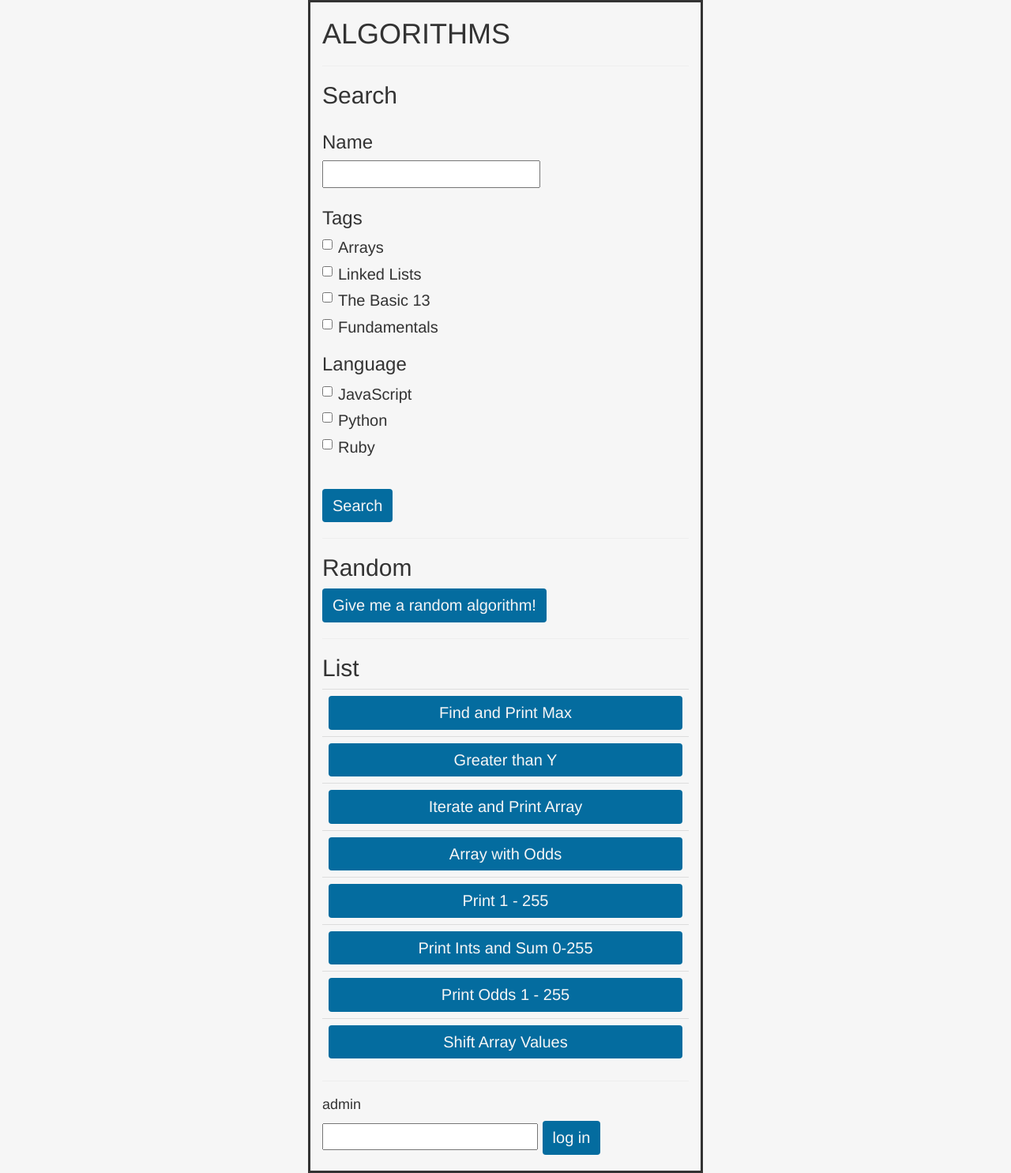
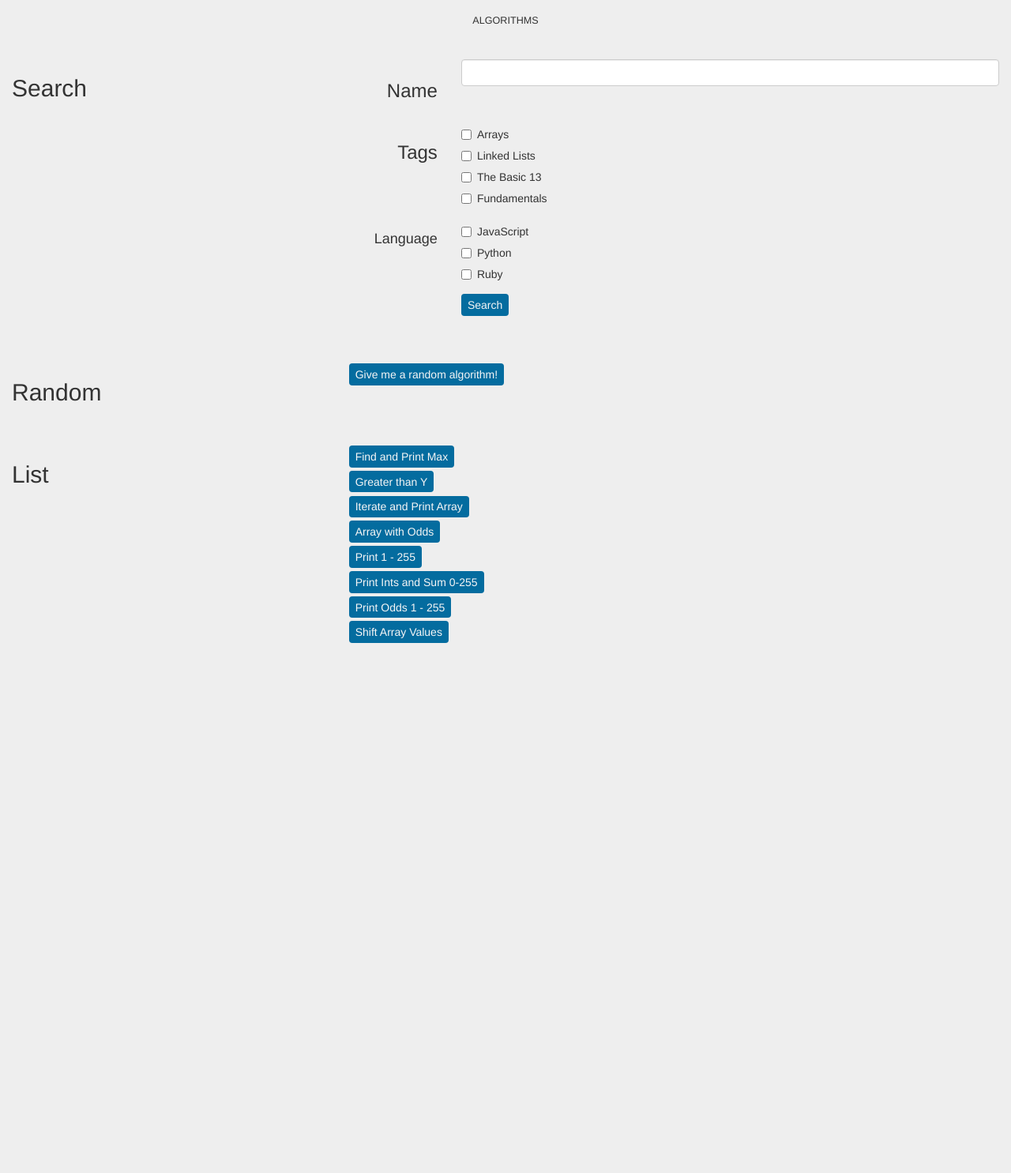
Before and after one commit to erica7/algorithm_app, a Django app: template apps/algo_app/templates/algo_app/index.html in a window 1280 px wide. Shown: the whole page at 79% size. After the commit the page ends 814 px from the top, so only its background shows below. Run offline with Django 3.2, Linux system fonts and the light colour scheme; the template is opened without the code that fills it: values that come from a table or form of the project are taken from there, others are empty; data comes from the database, SQL or seed files in the repository; both versions use the stored data as it was after the commit; parts of the project's set-up code (start-up, migrations or seed data) failed here and were passed over; some libraries are stand-ins or nearby versions.

Commit message:
change styling

```diff
--- a/algo_project/settings.py
+++ b/algo_project/settings.py
@@ -23,9 +23,9 @@ BASE_DIR = os.path.dirname(os.path.dirname(os.path.abspath(__file__)))
 SECRET_KEY = '=da&v1*w21-(+e=ps-rxyv-dh@$h_58n0v05fu(jcmfnmh@z82'
 
 # SECURITY WARNING: don't run with debug turned on in production!
-# DEBUG = True
-PRODUCTION = (os.uname()[1] != 'razor')
-DEBUG = not PRODUCTION
+DEBUG = True
+# PRODUCTION = (os.uname()[1] != 'razor')
+# DEBUG = not PRODUCTION
 
 # NOTE: nginx validates the Host: before even handing off to Django so we wildcard here
 ALLOWED_HOSTS = ['*']
--- a/algo_project/urls.py
+++ b/algo_project/urls.py
@@ -15,6 +15,8 @@ Including another URLconf
 """
 from django.conf.urls import url, include
 from django.contrib import admin
+from django.conf import settings
+from django.conf.urls.static import static
 
 from apps.algo_app.models import Algorithm, Tag, Language, Solution #, User
 class AlgorithmAdmin(admin.ModelAdmin):
@@ -36,4 +38,4 @@ admin.site.register(Solution, SolutionAdmin)
 urlpatterns = [
     url(r'^admin/', admin.site.urls),
     url(r'^', include('apps.algo_app.urls')),
-]
+] + static(settings.STATIC_URL, document_root=settings.STATIC_ROOT)
--- a/apps/algo_app/templates/algo_app/delete.html
+++ b/apps/algo_app/templates/algo_app/delete.html
@@ -7,12 +7,12 @@
   <body>
     <p>Are you sure you want to delete this?</p>
 
-    <form action="/algorithm/{{algorithm.id}}/destroy" method="post">
+    <form action="/algorithms/{{algorithm.id}}/destroy" method="post">
       {% csrf_token %}
       <input type="submit" value="Yes, delete">
     </form>
 
-    <form action="/algorithm/{{algorithm.id}}" method="post">
+    <form action="/algorithms/{{algorithm.id}}" method="post">
       {% csrf_token %}
       <input type="submit" value="No, do not delete">
     </form>
--- a/apps/algo_app/templates/algo_app/edit.html
+++ b/apps/algo_app/templates/algo_app/edit.html
@@ -8,7 +8,7 @@
     <!-- show all algorithm, tags, and solutions -->
     <!-- each solution has buttons to remove or to update -->
     <!-- button to add solution -->
-    <form action="/algorithm/{{algorithm.id}}/edit" method="post">
+    <form action="/algorithms/{{algorithm.id}}/edit" method="post">
       {% csrf_token %}
       <input type="text" name="name" value="{{algorithm.name}}">
     </form>
--- a/apps/algo_app/templates/algo_app/index.html
+++ b/apps/algo_app/templates/algo_app/index.html
@@ -8,18 +8,20 @@
     <!-- <script src="https://ajax.googleapis.com/ajax/libs/jqueryui/1.12.1/jquery-ui.min.js"></script> -->
     {% load staticfiles %}
     <link rel="stylesheet" href="//cdnjs.cloudflare.com/ajax/libs/font-awesome/4.2.0/css/font-awesome.min.css">
-    <link rel="stylesheet" href="{% static 'algo_app/css/bs.css' %}"media="screen" title="no title"  charset="utf-8">
     <!-- Latest compiled and minified CSS -->
     <link rel="stylesheet" href="https://maxcdn.bootstrapcdn.com/bootstrap/3.3.7/css/bootstrap.min.css" integrity="sha384-BVYiiSIFeK1dGmJRAkycuHAHRg32OmUcww7on3RYdg4Va+PmSTsz/K68vbdEjh4u" crossorigin="anonymous">
     <!-- Optional theme -->
     <!-- <link rel="stylesheet" href="https://maxcdn.bootstrapcdn.com/bootstrap/3.3.7/css/bootstrap-theme.min.css" integrity="sha384-rHyoN1iRsVXV4nD0JutlnGaslCJuC7uwjduW9SVrLvRYooPp2bWYgmgJQIXwl/Sp" crossorigin="anonymous"> -->
     <!-- Latest compiled and minified JavaScript -->
     <script src="https://maxcdn.bootstrapcdn.com/bootstrap/3.3.7/js/bootstrap.min.js" integrity="sha384-Tc5IQib027qvyjSMfHjOMaLkfuWVxZxUPnCJA7l2mCWNIpG9mGCD8wGNIcPD7Txa" crossorigin="anonymous"></script>
+
+    <link rel="stylesheet" href="{% static 'algo_app/css/bs.css' %}" media="screen" title="no title" charset="utf-8">
   </head>
   <body class='container-fluid'>
 
-    <h1>ALGORITHMS</h1>
-    <hr/>
+    <h1 class="text-center">ALGORITHMS</h1>
+
+    <hr>
 
     {% if request.session.admin_mode %}
       Admin only:
@@ -30,83 +32,90 @@
       <hr/>
     {% endif %}
 
-    <h2>Search</h2>
+    <div class="row">
+      <div class="col-sm-4">
+        <h2 class="heading">Search</h2>
+      </div>
+      <div class="col-sm-8">
+        <form class="form-horizontal" action="/algorithms/search" method="post">
+          {% csrf_token %}
 
-    <form action="/algorithm/search" method="post">
-      {% csrf_token %}
-      <label for="search_name"><h3>Name</h3> <input type="text" name="search_name"></label>
+          <div class="form-group">
+            <label for="search_name" class="col-sm-2 control-label"><h3>Name</h3></label>
+            <div class="col-sm-10">
+              <input type="text" class="form-control" name="search_name">
+            </div>
+          </div>
 
-      <h3>Tags</h3>
+          <div class="form-group">
+            <label class="col-sm-2 control-label"><h3>Tags</h3></label>
+            <div class="col-sm-10">
               {% for tag in tags %}
-        <div class="checkbox checkbox-default">
-          <label for="{{tag.tag}}"><input type="checkbox" name="{{tag.tag}}" id="{{tag.tag}}">{{tag.tag}}</label>
+                <div class="checkbox">
+                  <label for="{{tag.tag}}">
+                    <input type="checkbox" name="{{tag.tag}}" id="{{tag.tag}}">{{tag.tag}}
+                  </label>
+                </div>
+              {% endfor %}
+            </div>
+          </div>
+
+          <div class="form-group">
+            <label class="col-sm-2 control-label"><h4>Language</h4></label>
+            <div class="col-sm-10">
+              {% for language in languages %}
+                <div class="checkbox">
+                  <label for="{{language.language}}">
+                    <input type="checkbox" name="{{language.language}}" id="{{language.language}}">{{language.language}}
+                  </label>
                   <br/>
                 </div>
               {% endfor %}
+            </div>
+          </div>
 
-      <h3>Language</h3>
-      {% for language in languages %}
-        <div class="checkbox checkbox-default">
-          <label for="{{language.language}}"><input type="checkbox" name="{{language.language}}" id="{{language.language}}">{{language.language}}</label>
-          <br/>
+          <div class="form-group">
+            <div class="col-sm-offset-2 col-sm-10">
+              <!-- <input class="btn" type="submit" value="Search"> -->
+              <button type="submit" class="btn">Search</button>
             </div>
-      {% endfor %}
+          </div>
 
-      <br/>
-      <input class="btn" type="submit" value="Search">
         </form>
+      </div>
+    </div>
 
-    <hr/>
+    <hr>
 
-    <h2>Random</h2>
-
-    <form action="/algorithm/random" method="post">
+    <div class="row">
+      <div class="col-sm-4">
+        <h2 class="heading">Random</h2>
+      </div>
+      <div class="col-sm-8">
+        <form action="/algorithms/random" method="post">
           {% csrf_token %}
           <input class="btn" type="submit" value="Give me a random algorithm!">
         </form>
+      </div>
+    </div>
 
-    <hr/>
+    <hr>
 
-    <h2>List</h2>
+    <div class="row">
+      <div class="col-sm-4">
+        <h2 class="heading">List</h2>
+      </div>
+      <div class="col-sm-8">
+        {% for algorithm in algorithms %}
+          <form action="/algorithms/{{algorithm.id}}" method="post">
+            {% csrf_token %}
+            <input class="btn" type="submit" value="{{algorithm.name}}">
+          </form>
+        {% endfor %}
+      </div>
+    </div>
 
-    <table class="table table-sm table-inverse">
-      <!-- <thead>
-        <th>Name</th>
-      </thead> -->
-      <tbody>
-        {% for algorithm in algorithms %}
-          <tr>
-            <td>
 
-              <form action="/algorithm/{{algorithm.id}}" method="post">
-                {% csrf_token %}
-                <input class="btn btn-block" type="submit" value="{{algorithm.name}}">
-              </form>
-
-            </td>
-          </tr>
-        {% endfor %}
-      </tbody>
-    </table>
-
-    <hr/>
-
-    {% if not request.session.admin_mode %}
-      <h4>admin</h4>
-      <form action="/admin/login" method="post">
-        {% csrf_token %}
-        <input type="password" name="admin_password">
-        <input class="btn" type="submit" value="log in">
-      </form>
-    {% else %}
-      <h4>admin</h4>
-      <form action="/admin/logout" method="post">
-        {% csrf_token %}
-        <input class="btn" type="submit" value="log out">
-      </form>
-    {% endif %}
-
-    <br/>
 
   </body>
 </html>
--- a/apps/algo_app/templates/algo_app/manage.html
+++ b/apps/algo_app/templates/algo_app/manage.html
@@ -5,13 +5,13 @@
     <meta name="viewport" content="width=device-width, initial-scale=1">
     <title>Manage</title>
     {% load staticfiles %}
-    <link rel="stylesheet" href="{% static 'algo_app/css/bs.css' %}"media="screen" title="no title"  charset="utf-8">
     <!-- Latest compiled and minified CSS -->
     <link rel="stylesheet" href="https://maxcdn.bootstrapcdn.com/bootstrap/3.3.7/css/bootstrap.min.css" integrity="sha384-BVYiiSIFeK1dGmJRAkycuHAHRg32OmUcww7on3RYdg4Va+PmSTsz/K68vbdEjh4u" crossorigin="anonymous">
     <!-- Optional theme -->
     <link rel="stylesheet" href="https://maxcdn.bootstrapcdn.com/bootstrap/3.3.7/css/bootstrap-theme.min.css" integrity="sha384-rHyoN1iRsVXV4nD0JutlnGaslCJuC7uwjduW9SVrLvRYooPp2bWYgmgJQIXwl/Sp" crossorigin="anonymous">
     <!-- Latest compiled and minified JavaScript -->
     <script src="https://maxcdn.bootstrapcdn.com/bootstrap/3.3.7/js/bootstrap.min.js" integrity="sha384-Tc5IQib027qvyjSMfHjOMaLkfuWVxZxUPnCJA7l2mCWNIpG9mGCD8wGNIcPD7Txa" crossorigin="anonymous"></script>
+    <link rel="stylesheet" href="{% static 'algo_app/css/bs.css' %}" media="screen" title="no title" charset="utf-8">
   </head>
   <body class='container-fluid'>
 
--- a/apps/algo_app/urls.py
+++ b/apps/algo_app/urls.py
@@ -20,20 +20,20 @@ urlpatterns = [
     # url(r'^language/(?P<id>\d+)/destroy$', views.destroy_language), # POST method to destroy/remove from db
 
     # url(r'^algorithm/create$', views.create_algorithm), # POST method to create in db
-    url(r'^algorithm/(?P<id>\d+)$', views.show, name='algorithm'),
-    url(r'^algorithm/(?P<id>\d+)/show$', views.show_solution),
-    url(r'^algorithm/(?P<id>\d+)/hide$', views.hide_solution),
+    url(r'^algorithms/(?P<id>\d+)$', views.show, name='algorithm'),
+    url(r'^algorithms/(?P<id>\d+)/show$', views.show_solution),
+    url(r'^algorithms/(?P<id>\d+)/hide$', views.hide_solution),
     # url(r'^algorithm/(?P<id>\d+)/edit$', views.edit), # form to edit
     # url(r'^algorithm/(?P<id>\d+)/update$', views.update), # POST method to update db
     # url(r'^algorithm/(?P<id>\d+)/delete$', views.delete), # form to confirm delete
     # url(r'^algorithm/(?P<id>\d+)/destroy$', views.destroy), # POST method to destroy/remove from db
     # url(r'^algorithm/(?P<id>\d+)/add_solution$', views.add_solution), # POST method to destroy/remove from db
-    url(r'^algorithm/search$', views.search), # POST method to search; redirect to /algorithm/<id>
+    url(r'^algorithms/search$', views.search), # POST method to search; redirect to /algorithm/<id>
     # url(r'^algorithm/results$', views.results), # render results.html
-    url(r'^algorithm/random$', views.random), # POST method to get random; redirect to /algorithm/<id?
+    url(r'^algorithms/random$', views.random), # POST method to get random; redirect to /algorithm/<id?
 
     # url(r'^solution/create$', views.add_solution), # POST method to create in db
-    url(r'^solution/(?P<id>\d+)$', views.show_solution),
+    url(r'^solutions/(?P<id>\d+)$', views.show_solution),
     # url(r'^solution/(?P<id>\d+)/edit$', views.edit_solution), # form to edit
     # url(r'^solution/(?P<id>\d+)/update$', views.update_solution), # POST method to update db
     # url(r'^solution/(?P<id>\d+)/delete$', views.delete_solution), # form to confirm delete
--- a/notes.txt
+++ b/notes.txt
@@ -12,3 +12,4 @@ To Do
   - deploy
   - improve admin creation
   - jquery to show solutions
+  - add '*.sqlite3' to .gitignore
--- a/static/algo_app/css/bs.css
+++ b/static/algo_app/css/bs.css
@@ -1,11 +1,15 @@
 * {
-  font-size: 20px;
+  font-size: 14px;
+}
+
+h1{
+  font-size: 0.9em;
 }
 
 body {
-  background-color: #f6f6f6 !important ;
-  max-width: 500px;
-  border: solid;
+  background-color: #eee;
+  /*max-width: 500px;*/
+  /*border: solid;*/
 }
 
 /*
@@ -19,22 +23,23 @@ body {
 .btn {
   color: #f6f6f6;
   background-color: #046c9f;
-  padding: 22px;
-  font-size: 1em !important;
+  padding: 0.2em 0.5em;
+  font-size: 1em;
+  margin-bottom: 0.3em;
 }
 
 .btn:hover {
-  color: #f6f6f6 !important;
+  color: #f6f6f6;
   background-color: #003e6d;
 }
 
 .btn:focus, .btn:active {
-  outline: none !important;
+  outline: none;
 }
 
 
 textarea {
-  padding:5px 10px;
+  padding: 5px 10px;
   border: none;
   border-radius: 5px;
   font-size: inherit;
@@ -50,6 +55,6 @@ textarea {
   padding: 10px ;*/
 }
 
-.table tr, .table td {
+/*.table tr, .table td {
   border: none;
-}
+}*/
```
Also changed, not shown: apps/algo_app/static/algo_app/css/bs.css (+75 -20 lines), apps/algo_app/templates/algo_app/algorithm.html (+65 -19 lines), apps/algo_app/templates/algo_app/results.html (+20 -33 lines), apps/algo_app/views.py (+10 -10 lines), db.sqlite3. Lines whose indentation alone changed are shown as unchanged.
